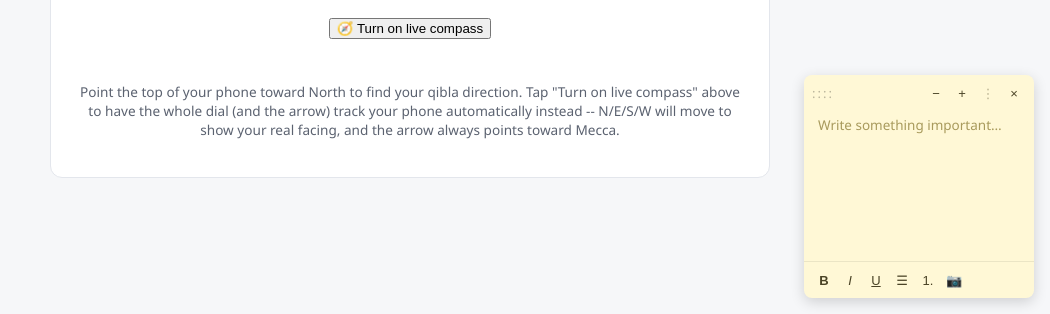
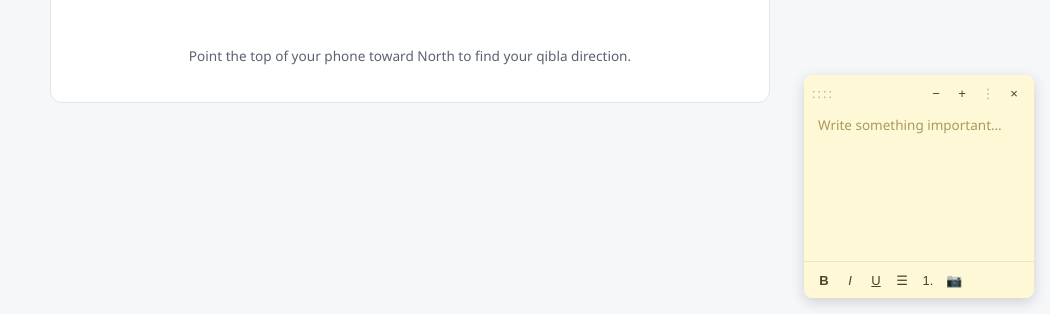
Before and after one commit to imoosa/hijri, a Python web app: template app/templates/qibla.html in a window 1280 px wide. Shown: the part 486-800 px from the top of the page, without its empty margins (230-1280 px from the left). Run offline with Jinja, Linux system fonts and the light colour scheme; the template is opened without the code that fills it, so the values that code supplies are empty.

Commit message:
Add files via upload

```diff
--- a/app/templates/qibla.html
+++ b/app/templates/qibla.html
@@ -31,12 +31,10 @@
     <p class="bearing-value">{{ bearing }}&deg; from North</p>
     <p class="sub">Distance to Mecca: {{ distance_km }} km</p>
 
-    <button type="button" id="qibla-live-btn" class="btn-secondary">&#129517; Turn on live compass</button>
+    <button type="button" id="qibla-live-btn" class="btn-secondary" style="display:none;">&#129517; Turn on live compass</button>
     <p id="qibla-live-status" class="note" style="min-height:16px;"></p>
 
-    <p id="qibla-static-note" class="note">Point the top of your phone toward North to find your qibla direction.
-    Tap "Turn on live compass" above to have the whole dial (and the arrow) track your phone automatically instead --
-    N/E/S/W will move to show your real facing, and the arrow always points toward Mecca.</p>
+    <p id="qibla-static-note" class="note">Point the top of your phone toward North to find your qibla direction.</p>
 </div>
 
 <script>
@@ -114,24 +112,38 @@
         resetToStatic();
     }
 
+    function requestIOSPermission(){
+        // iOS 13+ Safari -- Apple requires this call to happen synchronously
+        // inside a real user gesture (a click). It cannot be triggered from
+        // page-load code; that's an OS-level restriction, not a bug here.
+        DeviceOrientationEvent.requestPermission().then(function(state){
+            if (state === 'granted') startLive();
+            else liveStatus.textContent = 'Compass access was not allowed. You can retry below.';
+        }).catch(function(err){
+            liveStatus.textContent = 'Compass access failed: ' + (err && err.message ? err.message : err);
+        });
+    }
+
     liveBtn.addEventListener('click', function(){
         if (live){ stopLive(); return; }
-        if (typeof DeviceOrientationEvent === 'undefined'){
-            liveStatus.textContent = "This browser doesn't support live compass access.";
+        requestIOSPermission();
+    });
+
+    // Auto-start on load wherever the platform allows it (Android, most
+    // desktop browsers, older iOS). Only iOS 13+ Safari needs a tap, because
+    // Apple gates sensor access behind requestPermission() + a user gesture --
+    // for that case alone we reveal the button instead of starting live.
+    (function autoInit(){
+        if (typeof DeviceOrientationEvent === 'undefined') {
+            return; // no sensor support at all -- stay on the static bearing
+        }
+        if (typeof DeviceOrientationEvent.requestPermission === 'function') {
+            liveBtn.style.display = '';
+            liveStatus.textContent = 'Tap below to enable the live compass.';
             return;
         }
-        if (typeof DeviceOrientationEvent.requestPermission === 'function'){
-            // iOS 13+ -- must be called directly from this click.
-            DeviceOrientationEvent.requestPermission().then(function(state){
-                if (state === 'granted') startLive();
-                else liveStatus.textContent = 'Compass access was not allowed.';
-            }).catch(function(err){
-                liveStatus.textContent = 'Compass access failed: ' + (err && err.message ? err.message : err);
-            });
-        } else {
-            startLive();
-        }
-    });
+        startLive();
+    })();
 })();
 </script>
 {% endblock %}
```
